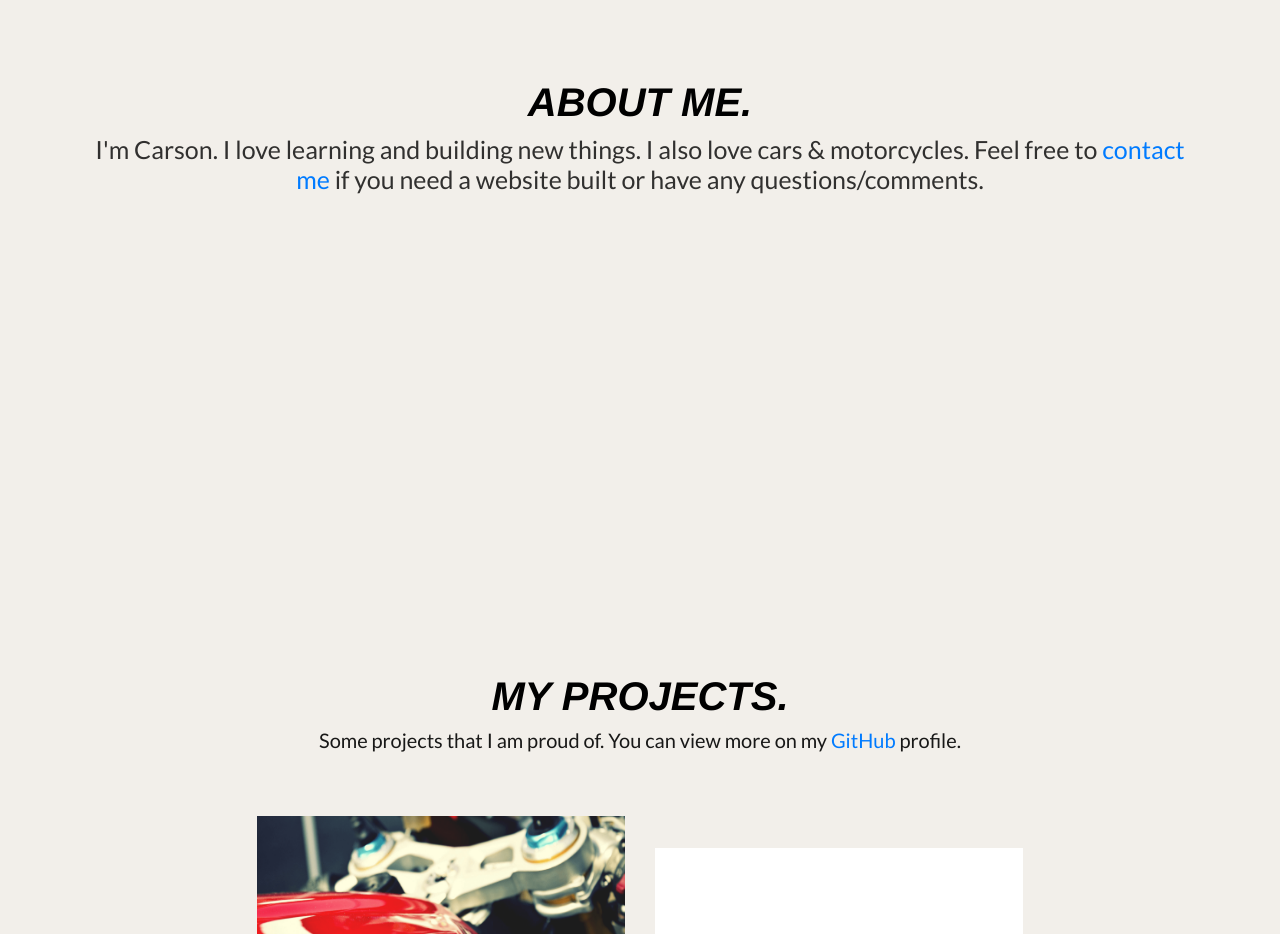
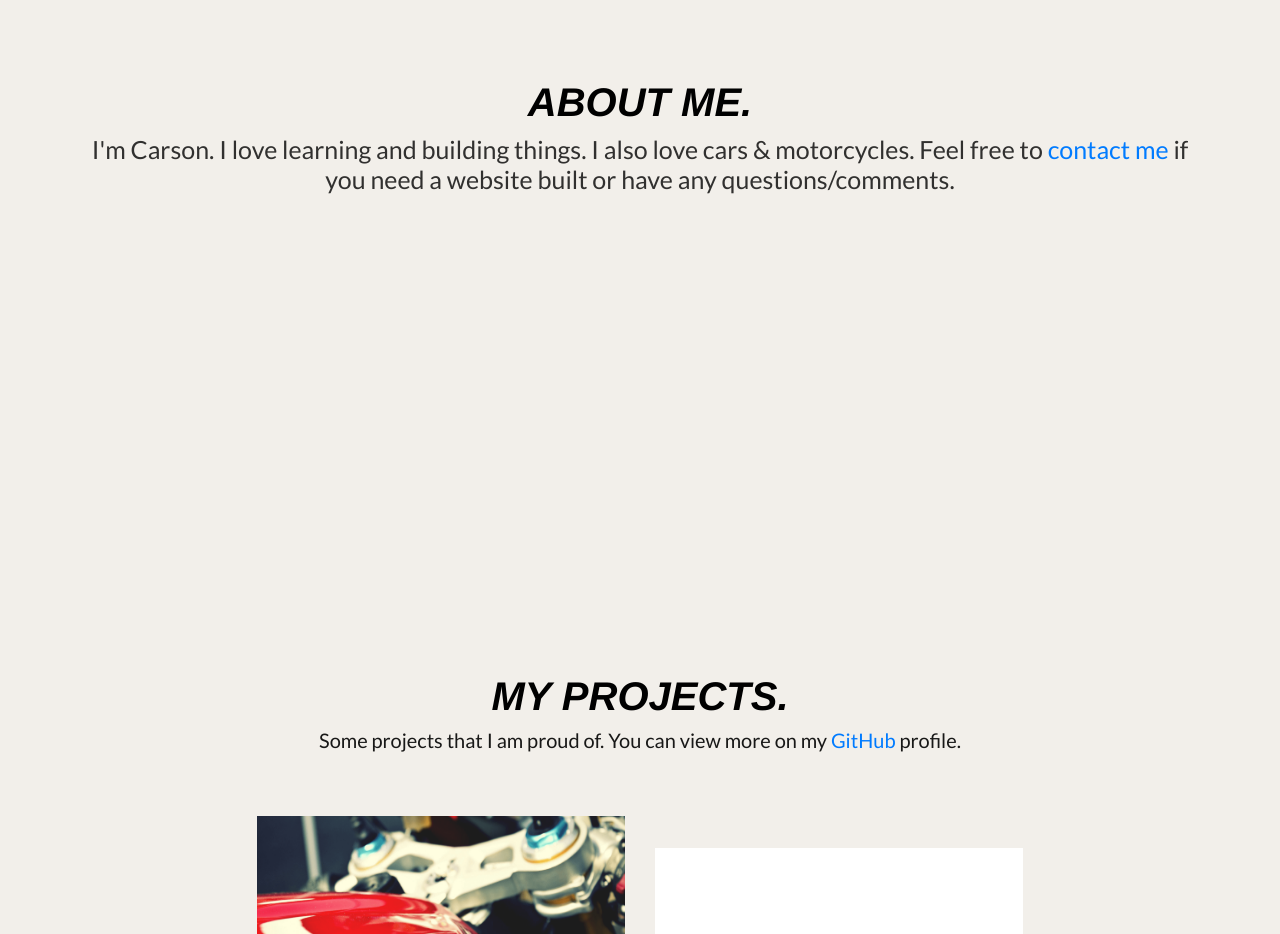
Before and after one commit to carsin/carsin.github.io, a plain HTML site: page index.html in a window 1280 px wide. Shown: the part 1120-2054 px from the top of the page. Drawn offline with nearby package versions, Linux system fonts and the light colour scheme.

```diff
--- a/index.html
+++ b/index.html
@@ -63,7 +63,7 @@
     <section id="about" class="feature-container">
         <div class="feature container">
             <h1 class="title title-color title-scrollspy" data-background="#4F5D2F" data-ssid="about">About Me.</h1>
-            <p class="info">I'm Carson. I love learning and building new things. I also love cars & motorcycles. Feel free to <a class="smooth-scroll"href="#contact">contact me</a> if you need a website built or have any questions/comments.</p>
+            <p class="info">I'm Carson. I love learning and building things. I also love cars & motorcycles. Feel free to <a class="smooth-scroll"href="#contact">contact me</a> if you need a website built or have any questions/comments.</p>
         </div>
     </section>
 
```
